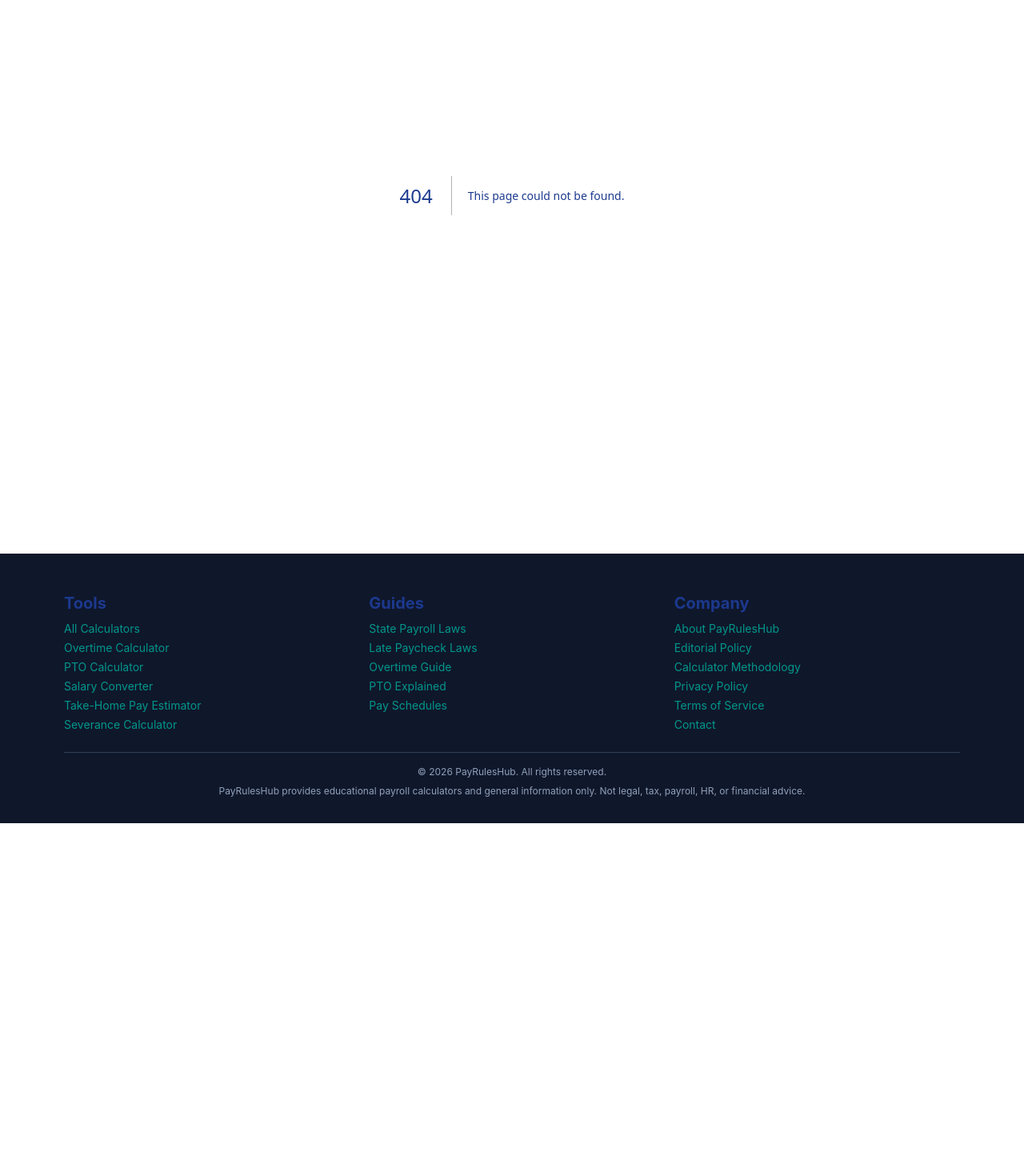
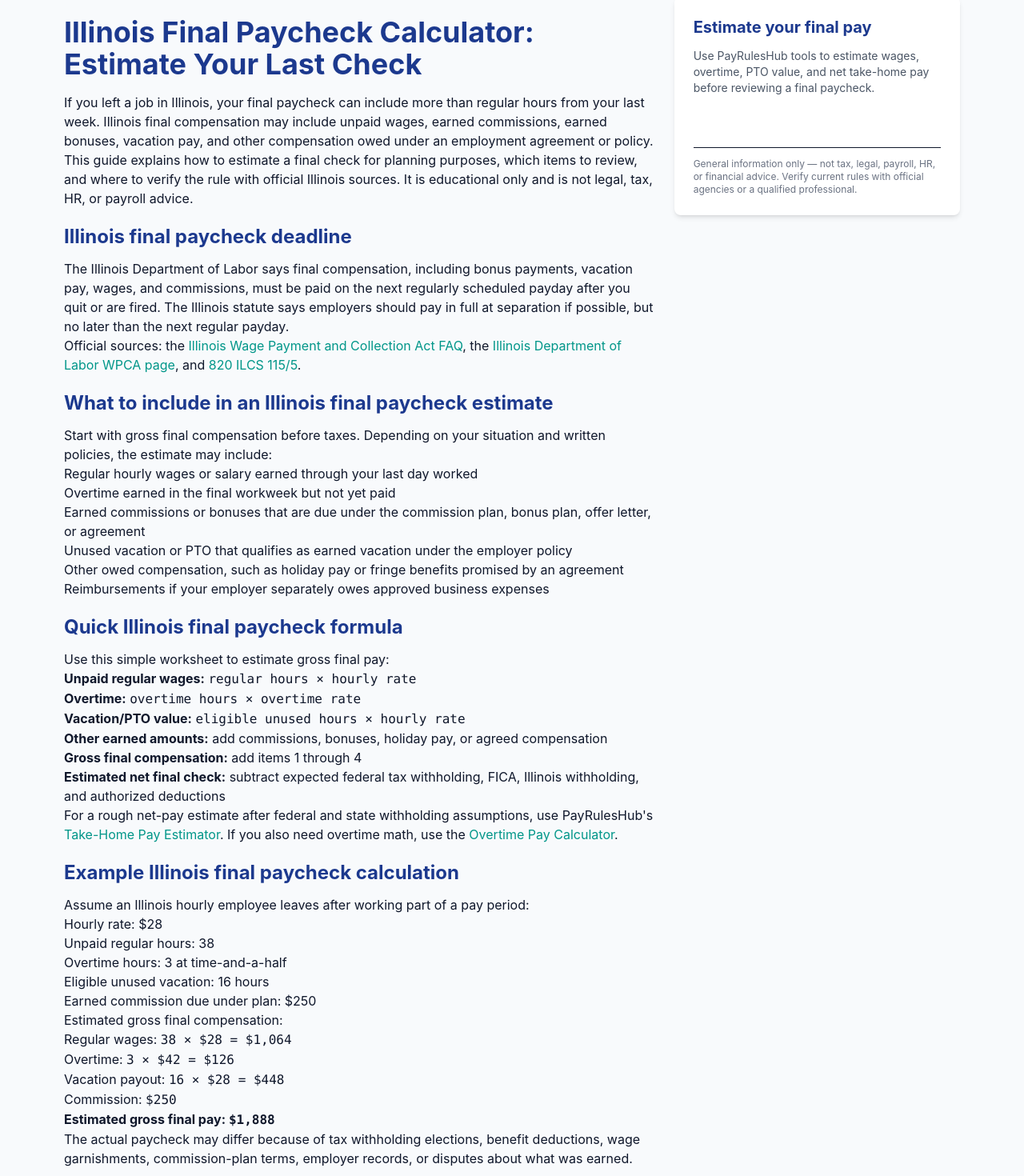
Before and after one commit to Luxurie93/payruleshub, a Next.js app: page /blog/illinois-final-paycheck-calculator in a window 1280 px wide. Before the commit this address had no page. Shown: the part 220-1690 px from the top of the page at 80% size. Before the commit the page ends 1249 px from the top, so only its background shows below. Built offline with nearby package versions, Linux system fonts and the light colour scheme.

Commit message:
Add Illinois final paycheck SEO guide

```diff
--- /dev/null
+++ b/app/blog/illinois-final-paycheck-calculator/page.tsx
@@ -0,0 +1,121 @@
+import { Metadata } from "next";
+
+export const metadata: Metadata = {
+  title: 'Illinois Final Paycheck Calculator: Estimate Your Last Check',
+  description: 'Estimate an Illinois final paycheck with unpaid wages, commissions, bonuses, vacation pay, deductions, and next-payday timing rules.',
+  alternates: { canonical: 'https://payruleshub.com/blog/illinois-final-paycheck-calculator' },
+};
+
+const articleHtml = `<h1>Illinois Final Paycheck Calculator: Estimate Your Last Check</h1>
+<p>If you left a job in Illinois, your final paycheck can include more than regular hours from your last week. Illinois final compensation may include unpaid wages, earned commissions, earned bonuses, vacation pay, and other compensation owed under an employment agreement or policy.</p>
+<p>This guide explains how to estimate a final check for planning purposes, which items to review, and where to verify the rule with official Illinois sources. It is educational only and is not legal, tax, HR, or payroll advice.</p>
+<h2>Illinois final paycheck deadline</h2>
+<p>The Illinois Department of Labor says final compensation, including bonus payments, vacation pay, wages, and commissions, must be paid on the next regularly scheduled payday after you quit or are fired. The Illinois statute says employers should pay in full at separation if possible, but no later than the next regular payday.</p>
+<p>Official sources: the <a href="https://labor.illinois.gov/faqs/wage-payment-faq.html">Illinois Wage Payment and Collection Act FAQ</a>, the <a href="https://labor.illinois.gov/laws-rules/fls/wage-payment-collection.html">Illinois Department of Labor WPCA page</a>, and <a href="https://www.ilga.gov/documents/legislation/ilcs/documents/082001150K5.htm">820 ILCS 115/5</a>.</p>
+<h2>What to include in an Illinois final paycheck estimate</h2>
+<p>Start with gross final compensation before taxes. Depending on your situation and written policies, the estimate may include:</p>
+<ul>
+<li>Regular hourly wages or salary earned through your last day worked</li>
+<li>Overtime earned in the final workweek but not yet paid</li>
+<li>Earned commissions or bonuses that are due under the commission plan, bonus plan, offer letter, or agreement</li>
+<li>Unused vacation or PTO that qualifies as earned vacation under the employer policy</li>
+<li>Other owed compensation, such as holiday pay or fringe benefits promised by an agreement</li>
+<li>Reimbursements if your employer separately owes approved business expenses</li>
+</ul>
+<h2>Quick Illinois final paycheck formula</h2>
+<p>Use this simple worksheet to estimate gross final pay:</p>
+<ol>
+<li><strong>Unpaid regular wages:</strong> <code>regular hours × hourly rate</code></li>
+<li><strong>Overtime:</strong> <code>overtime hours × overtime rate</code></li>
+<li><strong>Vacation/PTO value:</strong> <code>eligible unused hours × hourly rate</code></li>
+<li><strong>Other earned amounts:</strong> add commissions, bonuses, holiday pay, or agreed compensation</li>
+<li><strong>Gross final compensation:</strong> add items 1 through 4</li>
+<li><strong>Estimated net final check:</strong> subtract expected federal tax withholding, FICA, Illinois withholding, and authorized deductions</li>
+</ol>
+<p>For a rough net-pay estimate after federal and state withholding assumptions, use PayRulesHub's <a href="/tools/take-home-pay-estimator">Take-Home Pay Estimator</a>. If you also need overtime math, use the <a href="/tools/overtime-pay-calculator">Overtime Pay Calculator</a>.</p>
+<h2>Example Illinois final paycheck calculation</h2>
+<p>Assume an Illinois hourly employee leaves after working part of a pay period:</p>
+<ul>
+<li>Hourly rate: $28</li>
+<li>Unpaid regular hours: 38</li>
+<li>Overtime hours: 3 at time-and-a-half</li>
+<li>Eligible unused vacation: 16 hours</li>
+<li>Earned commission due under plan: $250</li>
+</ul>
+<p>Estimated gross final compensation:</p>
+<ul>
+<li>Regular wages: <code>38 × $28 = $1,064</code></li>
+<li>Overtime: <code>3 × $42 = $126</code></li>
+<li>Vacation payout: <code>16 × $28 = $448</code></li>
+<li>Commission: <code>$250</code></li>
+<li><strong>Estimated gross final pay: <code>$1,888</code></strong></li>
+</ul>
+<p>The actual paycheck may differ because of tax withholding elections, benefit deductions, wage garnishments, commission-plan terms, employer records, or disputes about what was earned.</p>
+<h2>Vacation and PTO payout in Illinois</h2>
+<p>Illinois treats earned vacation as a form of compensation when an employer provides vacation. The Illinois Department of Labor's vacation FAQ explains how vacation policies, accrual rules, and "use it or lose it" language can affect whether vacation is considered earned and payable.</p>
+<p>If your policy combines vacation and sick time into one PTO bank, review the policy carefully. If the policy separates paid sick leave from vacation, sick leave may have different payout rules. For official guidance, see the <a href="https://labor.illinois.gov/faqs/vacation-faq.html">Illinois Department of Labor Vacation FAQ</a>.</p>
+<h2>Checklist before contacting payroll</h2>
+<ul>
+<li>Save your final pay stub, timesheets, schedule, and separation notice.</li>
+<li>Download the vacation/PTO policy and any commission or bonus plan before losing system access.</li>
+<li>Compare your last check date to the next regularly scheduled payday.</li>
+<li>List unpaid regular hours, overtime hours, vacation hours, commissions, and deductions separately.</li>
+<li>If the check seems short, ask payroll for a written wage statement or itemized explanation.</li>
+</ul>
+<h2>Related PayRulesHub resources</h2>
+<ul>
+<li><a href="/blog/late-paycheck-laws-by-state">Late Paycheck Laws by State</a></li>
+<li><a href="/blog/california-final-paycheck-calculator">California Final Paycheck Calculator</a></li>
+<li><a href="/blog/new-york-final-paycheck-calculator">New York Final Paycheck Calculator</a></li>
+<li><a href="/state-payroll-laws">State Payroll Laws &amp; Paycheck Guides</a></li>
+</ul>
+<h2>FAQ</h2>
+<h3>When is my final paycheck due in Illinois?</h3>
+<p>Illinois final compensation is generally due by the next regularly scheduled payday after separation. The statute says payment should be made at separation if possible, but no later than that next payday.</p>
+<h3>Does an Illinois final paycheck include unused vacation?</h3>
+<p>It can. Illinois Department of Labor guidance says final compensation can include vacation pay, and the statute addresses earned vacation under employment contracts or policies. The exact result depends on the employer policy and what vacation was earned.</p>
+<h3>Are commissions and bonuses included in Illinois final compensation?</h3>
+<p>They may be included when they are earned and owed under the applicable plan or agreement. Review the commission plan, bonus terms, and final wage statement.</p>
+<h3>Can my employer deduct money from my final paycheck?</h3>
+<p>Illinois wage-payment rules restrict deductions from wages or final compensation without proper authorization or legal basis. Check the Illinois Department of Labor WPCA resources if a deduction appears unexpected.</p>
+<p><em>Educational disclaimer: PayRulesHub provides general payroll calculators and guides for planning. We do not provide legal, tax, payroll, HR, or financial advice. Verify current Illinois rules with official agencies or a qualified professional before making decisions.</em></p>`;
+
+export default function Page() {
+  return (
+    <div className="max-w-6xl mx-auto px-4 py-8">
+      <div className="mb-6">
+        <div className="ad-placeholder h-24">Advertisement (Google AdSense Slot 1)</div>
+      </div>
+
+      <div className="grid grid-cols-1 lg:grid-cols-3 gap-6">
+        <div className="lg:col-span-2">
+          <article className="prose prose-sm max-w-none" dangerouslySetInnerHTML={{ __html: articleHtml }} />
+
+          <div className="my-8">
+            <div className="ad-placeholder h-24">Advertisement (Google AdSense Slot 2)</div>
+          </div>
+
+          <div className="mt-8 p-6 bg-gray-50 rounded-lg">
+            <h3 className="text-lg font-bold mb-4">Related PayRulesHub resources</h3>
+            <ul className="space-y-2">
+              <li><a href="/tools/take-home-pay-estimator">→ Estimate net pay after withholding</a></li>
+              <li><a href="/tools/overtime-pay-calculator">→ Overtime Pay Calculator</a></li>
+              <li><a href="/tools/pto-accrual-calculator">→ PTO Accrual Calculator</a></li>
+              <li><a href="/state-payroll-laws">→ State Payroll Laws Hub</a></li>
+            </ul>
+          </div>
+        </div>
+
+        <aside>
+          <div className="bg-white p-6 rounded-lg shadow-md sticky top-20 space-y-3">
+            <h3 className="font-bold">Estimate your final pay</h3>
+            <p className="text-sm text-gray-600">Use PayRulesHub tools to estimate wages, overtime, PTO value, and net take-home pay before reviewing a final paycheck.</p>
+            <a href="/tools/take-home-pay-estimator" className="block text-center bg-primary text-white px-4 py-2 rounded hover:bg-blue-700">Open Calculator</a>
+            <hr />
+            <p className="text-xs text-gray-500">General information only — not tax, legal, payroll, HR, or financial advice. Verify current rules with official agencies or a qualified professional.</p>
+          </div>
+        </aside>
+      </div>
+    </div>
+  );
+}
--- a/app/blog/page.tsx
+++ b/app/blog/page.tsx
@@ -15,6 +15,11 @@ export default function Page() {
 
       <div className="grid grid-cols-1 md:grid-cols-2 gap-6">
         {[
+          {
+            title: 'Illinois Final Paycheck Calculator: Estimate Your Last Check',
+            excerpt: 'Estimate an Illinois final paycheck with unpaid wages, overtime, commissions, bonuses, vacation pay, deductions, and next-payday timing rules.',
+            link: '/blog/illinois-final-paycheck-calculator',
+          },
           {
             title: 'California Final Paycheck Calculator: Estimate Your Last Check',
             excerpt: 'Use this California final paycheck calculator guide to estimate final wages, PTO, overtime, and waiting-time penalty exposure after quitting or being fired.',
--- a/app/sitemap.ts
+++ b/app/sitemap.ts
@@ -20,6 +20,7 @@ export default function sitemap(): MetadataRoute.Sitemap {
     { path: '/privacy', changeFrequency: 'yearly', priority: 0.5 },
     { path: '/terms', changeFrequency: 'yearly', priority: 0.5 },
     { path: '/contact', changeFrequency: 'yearly', priority: 0.5 },
+    { path: '/blog/illinois-final-paycheck-calculator', changeFrequency: 'monthly', priority: 0.72 },
     { path: '/blog/california-final-paycheck-calculator', changeFrequency: 'monthly', priority: 0.72 },
     { path: '/blog/new-york-final-paycheck-calculator', changeFrequency: 'monthly', priority: 0.72 },
     { path: '/blog/florida-final-paycheck-calculator', changeFrequency: 'monthly', priority: 0.72 },
--- a/app/state-payroll-laws/page.tsx
+++ b/app/state-payroll-laws/page.tsx
@@ -26,6 +26,9 @@ const stateGuides = [
   ["Texas", [
     ["/blog/texas-overtime-calculator", "Texas Overtime Calculator"],
     ["/blog/texas-pto-payout-calculator", "Texas PTO Payout Calculator"],
+  ]],
+  ["Illinois", [
+    ["/blog/illinois-final-paycheck-calculator", "Illinois Final Paycheck Calculator"],
   ]],
   ["Massachusetts", [
     ["/blog/massachusetts-final-paycheck-calculator", "Massachusetts Final Paycheck Calculator"],
```
